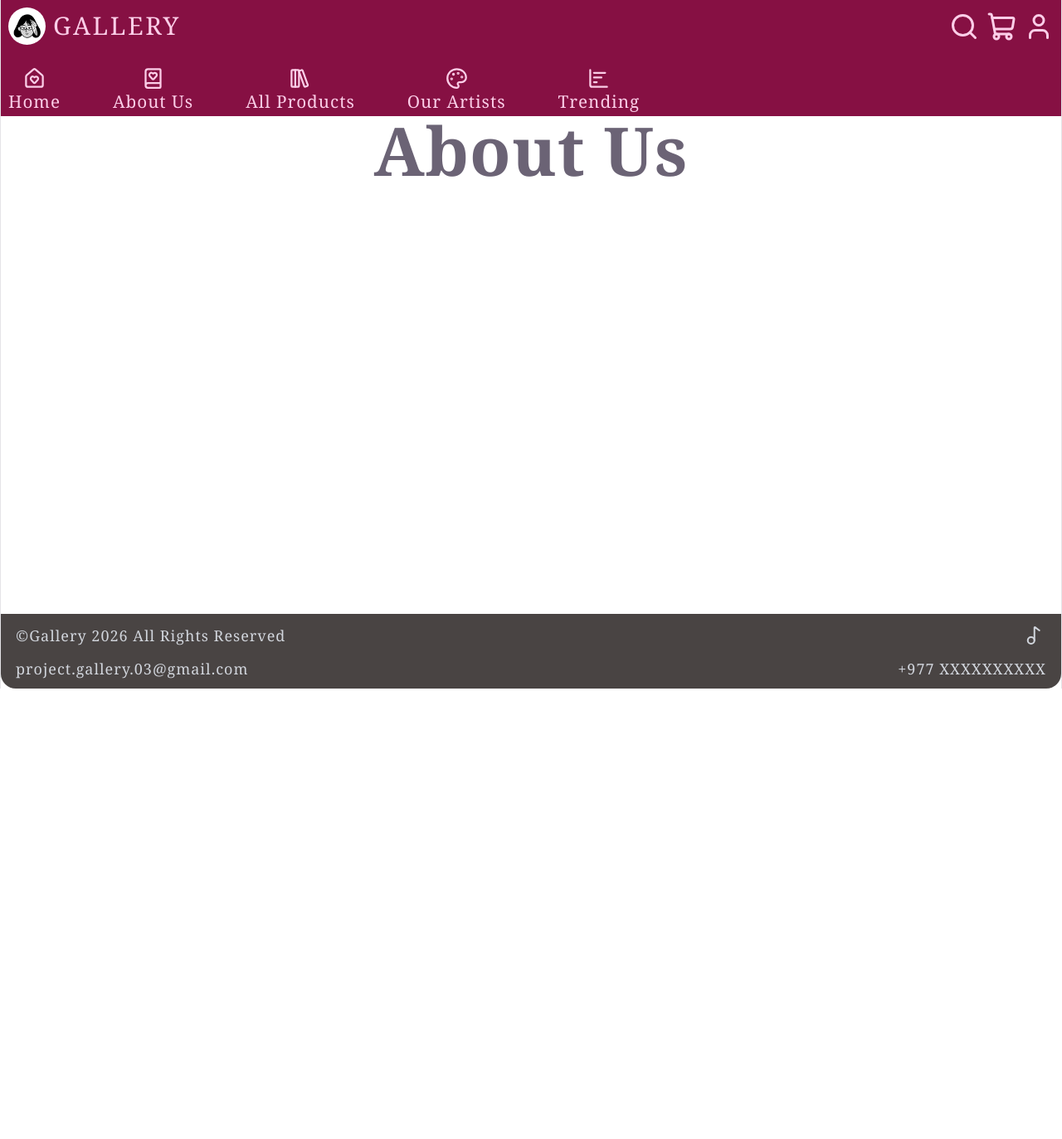
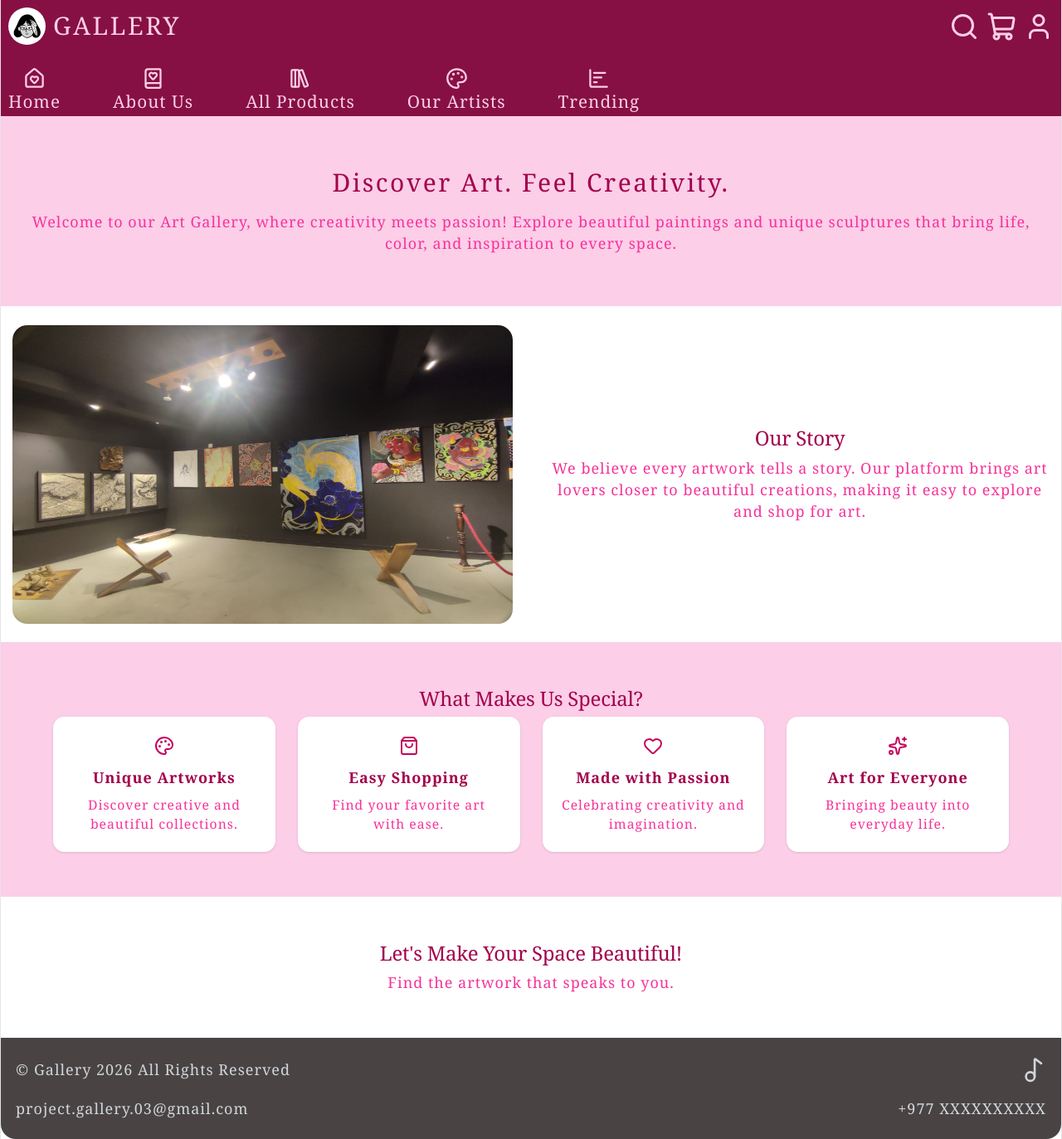
Before and after one commit to sushmita-writes/Project-Gallery, a React (Vite) app: page /about in a window 1280 px wide. Shown: the whole page at 83% size. Before the commit the page ends 830 px from the top, so only its background shows below. Built offline with nearby package versions, Linux system fonts and the light colour scheme; a web font is replaced by a local one.

Commit message:
Add about us

```diff
--- a/src/components/Categories/Paintings.jsx
+++ b/src/components/Categories/Paintings.jsx
@@ -1,17 +1,19 @@
 import { ArrowRight } from "lucide-react";
-import Artworks from "../Artworks";
+import ProductCard from "../ProductCard";
 
 import art5 from "../../assets/images/art5.jpeg";
 import art6 from "../../assets/images/art6.jpeg";
 import art7 from "../../assets/images/art7.jpeg";
 import art8 from "../../assets/images/art8.jpeg";
 
-const paintings = [
+export const paintings = [
   { id: 1, name: "abc", image: art5, price: 1000 },
   { id: 2, name: "xy", image: art6, price: 1000 },
   { id: 3, name: "yz", image: art7, price: 1000 },
   { id: 4, name: "ab", image: art8, price: 1000 },
 ];
+
+
 
 function Paintings() {
   return (
@@ -27,7 +29,7 @@ function Paintings() {
 
       <div className="grid grid-cols-4 gap-4">
         {paintings.map((art) => (
-          <Artworks key={art.id} art={art} />
+          <ProductCard key={art.id} art={art} />
         ))}
       </div>
 
--- a/src/components/Categories/Sculptures.jsx
+++ b/src/components/Categories/Sculptures.jsx
@@ -1,12 +1,12 @@
 import { ArrowRight } from "lucide-react";
-import Artworks from "../Artworks";
+import ProductCard from "../ProductCard";
 
 import art1 from "../../assets/images/art1.jpeg";
 import art2 from "../../assets/images/art2.jpeg";
 import art3 from "../../assets/images/atr3.jpeg";
 import art4 from "../../assets/images/art4.jpeg";
 
-const sculptures = [
+export const sculptures = [
   { id: 5, name: "gh", image: art1, price: 1000 },
   { id: 6, name: "kl", image: art2, price: 2000 },
   { id: 7, name: "po", image: art3, price: 2000 },
@@ -27,12 +27,11 @@ function Sculptures() {
 
       <div className="grid grid-cols-4 gap-4">
         {sculptures.map((art) => (
-          <Artworks key={art.id} art={art} />
+          <ProductCard key={art.id} art={art} />
         ))}
       </div>
 
     </div>
   );
 }
-
 export default Sculptures;
--- a/src/components/Category.jsx
+++ b/src/components/Category.jsx
@@ -1,6 +1,6 @@
 
-import Paintings from "./categories/Paintings";
-import Sculptures from "./categories/Sculptures";
+import Paintings from "./Categories/Paintings";
+import Sculptures from "./Categories/Sculptures";
 
 function Category() {
   return (
--- a/src/components/Footer.jsx
+++ b/src/components/Footer.jsx
@@ -1,27 +1,37 @@
 
-import {  Music2 } from "lucide-react";
+
+import { Music2 } from "lucide-react";
 
 function Footer() {
   return (
-    <footer className="bg-[#494443] text-gray-300 px-4 py-3 rounded-b-2xl h-20">
+    <footer className="bg-[#494443] text-gray-300 px-4 py-5 rounded-b-2xl">
 
-      <div className="flex justify-between items-center text-s">
-        <p> &copy;Gallery 2026 All Rights Reserved</p>
 
-        <div className="flex items-center gap-3">
-          <Music2 className="w-7"/>
+      <div className="flex justify-between items-center">
+  <p className="text-sm sm:text-base text-left">
+    &copy; Gallery 2026 All Rights Reserved
+  </p>
 
-        </div>
-      </div>
+  <Music2 className="w-7 h-7 shrink-0" />
+</div>
 
-      <div className="flex justify-between items-center mt-3 text-s">
-        <a href="mailto:project.gallery.03@gmail.com">
-       project.gallery.03@gmail.com
+
+      <div className="flex flex-col sm:flex-row justify-between items-center gap-3 mt-4 text-sm sm:text-base">
+
+        <a
+          href="mailto:project.gallery.03@gmail.com"
+          className="break-all text-center"
+        >
+          project.gallery.03@gmail.com
         </a>
 
-        <a href="tel:+977XXXXXXXXXX">
+        <a
+          href="tel:+977XXXXXXXXXX"
+          className="text-center"
+        >
           +977 XXXXXXXXXX
         </a>
+
       </div>
 
     </footer>
--- a/src/components/Artworks.jsx
+++ b/src/components/ProductCard.jsx
@@ -1,7 +1,7 @@
 
 import { ShoppingCart } from "lucide-react";
 
-function Artworks({ art }) {
+function ProductCard({ art }) {
   return (
     <div>
       <img
@@ -18,11 +18,11 @@ function Artworks({ art }) {
         Rs {art.price}/-
       </h3>
 
-      <button className="mt-2 w-full flex justify-center items-center gap-1 bg-pink-800 border border-pink-500 rounded-md py-2 text-pink-300 hover:bg-violet-200">
+      <button className="mt-2 mb-4 w-full flex justify-center items-center gap-1 bg-pink-800 border border-pink-500 rounded-md py-2 text-pink-300 hover:bg-violet-200">
         <ShoppingCart className="w-6" />
       </button>
     </div>
   );
 }
 
-export default Artworks;
+export default ProductCard;
--- a/src/index.css
+++ b/src/index.css
@@ -20,38 +20,22 @@
 
   font: 18px/145% var(--gallery);
   letter-spacing: 1px;
-  color-scheme: light dark;
+  color-scheme: light ;
   color: var(--text);
   background: var(--bg);
   font-synthesis: none;
   text-rendering: optimizeLegibility;
   -webkit-font-smoothing: antialiased;
   -moz-osx-font-smoothing: grayscale;
+  background: #ffffff;
+color: #6b6375;
 
   @media (max-width: 1024px) {
     font-size: 16px;
   }
 }
 
-@media (prefers-color-scheme: dark) {
-  :root {
-    --text: #9ca3af;
-    --text-h: #f3f4f6;
-    --bg: #16171d;
-    --border: #2e303a;
-    --code-bg: #1f2028;
-    --accent: #c084fc;
-    --accent-bg: rgba(192, 132, 252, 0.15);
-    --accent-border: rgba(192, 132, 252, 0.5);
-    --social-bg: rgba(47, 48, 58, 0.5);
-    --shadow:
-      rgba(0, 0, 0, 0.4) 0 10px 15px -3px, rgba(0, 0, 0, 0.25) 0 4px 6px -2px;
-  }
 
-  #social .button-icon {
-    filter: invert(1) brightness(2);
-  }
-}
 
 body {
   margin: 0;
--- a/src/pages/About.jsx
+++ b/src/pages/About.jsx
@@ -1,9 +1,105 @@
+
+import { Palette, ShoppingBag, Heart, Sparkles } from "lucide-react";
+import artabout from "../assets/images/artabout.jpeg";
+
 function About() {
-    return(
-        <div>
-            <h3 className="text-7xl font-bold">About Us</h3>
+  return (
+    <div className="bg-white text-pink-800">
+
+
+      <section className="bg-pink-200  text-center py-14 px-5">
+        <h1 className="text-3xl md:text-4xl font-bold !text-pink-800 mb-4">
+          Discover Art. Feel Creativity.
+        </h1>
+
+        <p className=" text-center  text-pink-500 ">
+          Welcome to our Art Gallery, where creativity meets passion!
+          Explore beautiful paintings and unique sculptures that bring
+          life, color, and inspiration to every space.
+        </p>
+      </section>
+
+
+      <section className="w-full mx-auto px-3 py-5">
+          <div className="grid md:grid-cols-2 gap-10 items-center">
+
+          <img
+            src={artabout}
+            alt="Art Gallery"
+            className="w-full h-64 md:h-80 object-fill rounded-2xl"
+          />
+
+          <div>
+            <h2 className="text-2xl font-bold !text-pink-800 mb-4">
+              Our Story
+            </h2>
+
+            <p className="text-pink-500">
+              We believe every artwork tells a story. Our platform
+              brings art lovers closer to beautiful creations,
+              making it easy to explore and shop for art.
+            </p>
+          </div>
+
         </div>
-    )
+      </section>
+
+      <section className="bg-pink-200 py-12 px-5">
+        <h2 className="text-2xl font-bold !text-pink-800 text-center mb-10">
+          What Makes Us Special?
+        </h2>
+
+        <div className="max-w-5xl mx-auto grid grid-cols-2 md:grid-cols-4 gap-6">
+
+          <div className="bg-white p-5 rounded-xl text-center shadow-sm">
+            <Palette  className="mx-auto text-pink-700 mb-3" />
+            <h3 className="font-semibold mb-2">Unique Artworks</h3>
+            <p className="text-sm text-pink-500">
+              Discover creative and beautiful collections.
+            </p>
+          </div>
+
+          <div className="bg-white p-5 rounded-xl text-center shadow-sm">
+            <ShoppingBag  className="mx-auto text-pink-700 mb-3" />
+            <h3 className="font-semibold mb-2">Easy Shopping</h3>
+            <p className="text-sm text-pink-500">
+              Find your favorite art with ease.
+            </p>
+          </div>
+
+          <div className="bg-white p-5 rounded-xl text-center shadow-sm">
+            <Heart  className="mx-auto text-pink-700 mb-3" />
+            <h3 className="font-semibold mb-2">Made with Passion</h3>
+            <p className="text-sm text-pink-500">
+              Celebrating creativity and imagination.
+            </p>
+          </div>
+
+          <div className="bg-white p-5 rounded-xl text-center shadow-sm">
+            <Sparkles  className="mx-auto text-pink-700 mb-3" />
+            <h3 className="font-semibold mb-2">Art for Everyone</h3>
+            <p className="text-sm text-pink-500">
+              Bringing beauty into everyday life.
+            </p>
+          </div>
+
+        </div>
+      </section>
+
+      <section className="text-center py-12 px-5">
+        <h2 className="text-2xl font-bold !text-pink-800 mb-3">
+          Let's Make Your Space Beautiful!
+        </h2>
+
+        <p className="text-pink-500 mb-6">
+          Find the artwork that speaks to you.
+        </p>
+
+
+      </section>
+
+    </div>
+  );
 }
 
 export default About;
--- a/src/pages/AllProducts.jsx
+++ b/src/pages/AllProducts.jsx
@@ -1,9 +1,34 @@
+import { paintings } from "../components/Categories/Paintings";
+import {sculptures} from "../components/Categories/Sculptures";
+import ProductCard from "../components/ProductCard";
+import { Filter}  from "lucide-react";
+
+
+
+
 function AllProducts() {
-    return(
-        <div>
-            <h3 className="text-7xl font-bold">All Products</h3>
-        </div>
-    )
+  return (
+    <>
+      <div className="flex justify-between items-center px-3 mb-2 text-pink-800">
+        <h3 className="text-lg font-bold">All Products</h3>
+       <h5 className="flex"> <Filter className="w-5"/>Filter</h5>
+      </div>
+
+      <div className=" px-3 grid grid-cols-4 gap-4 ">
+        {paintings.map((art) => (
+          <ProductCard key={art.id} art={art} />
+        ))}
+
+        {paintings.map((art) => (
+          <ProductCard key={art.id} art={art} />
+        ))}
+
+        {sculptures.map((art) => (
+          <ProductCard key={art.id} art={art} />
+        ))}
+      </div>
+    </>
+  );
 }
 
 export default AllProducts;
```
Also changed, not shown: src/assets/images/artabout.jpeg (added).
